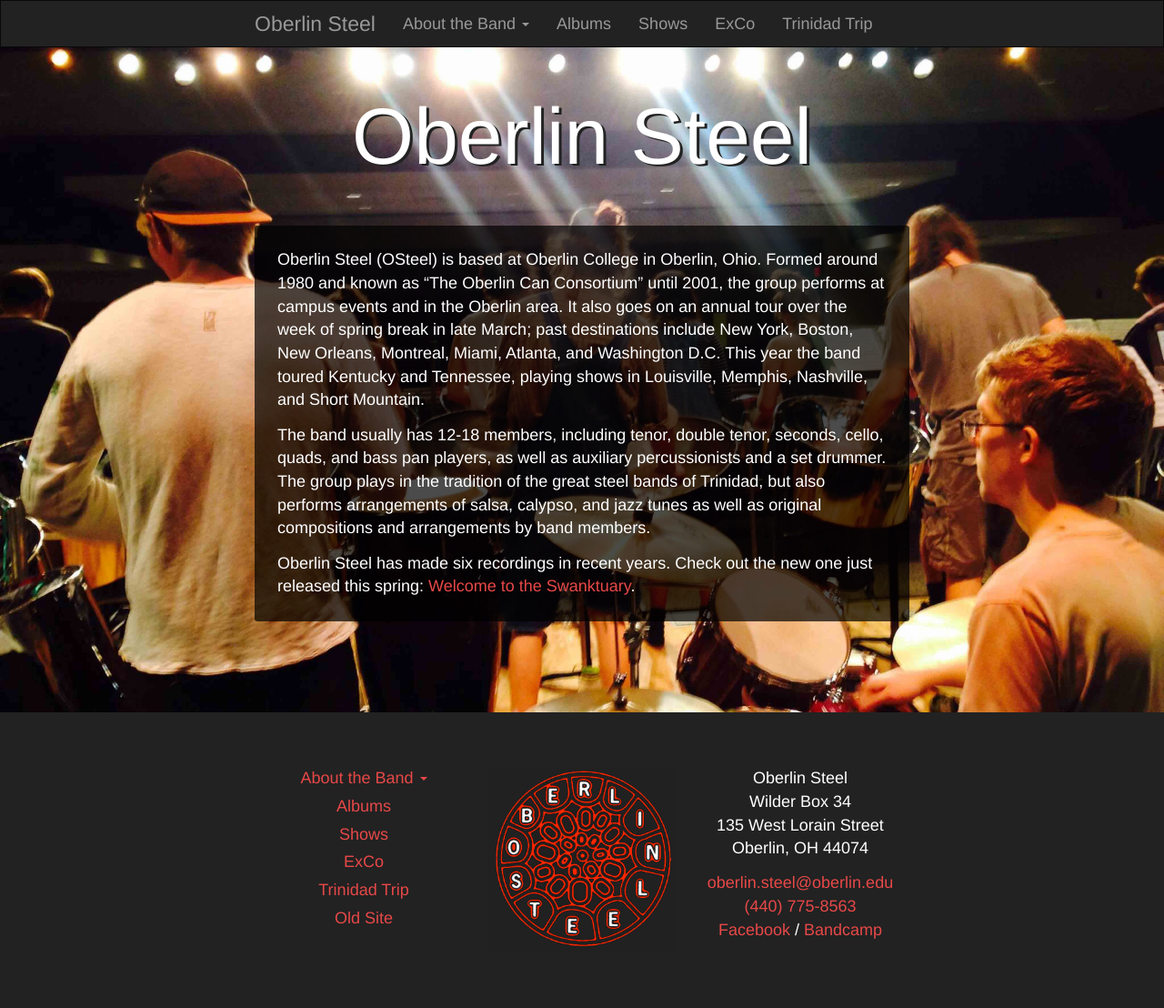
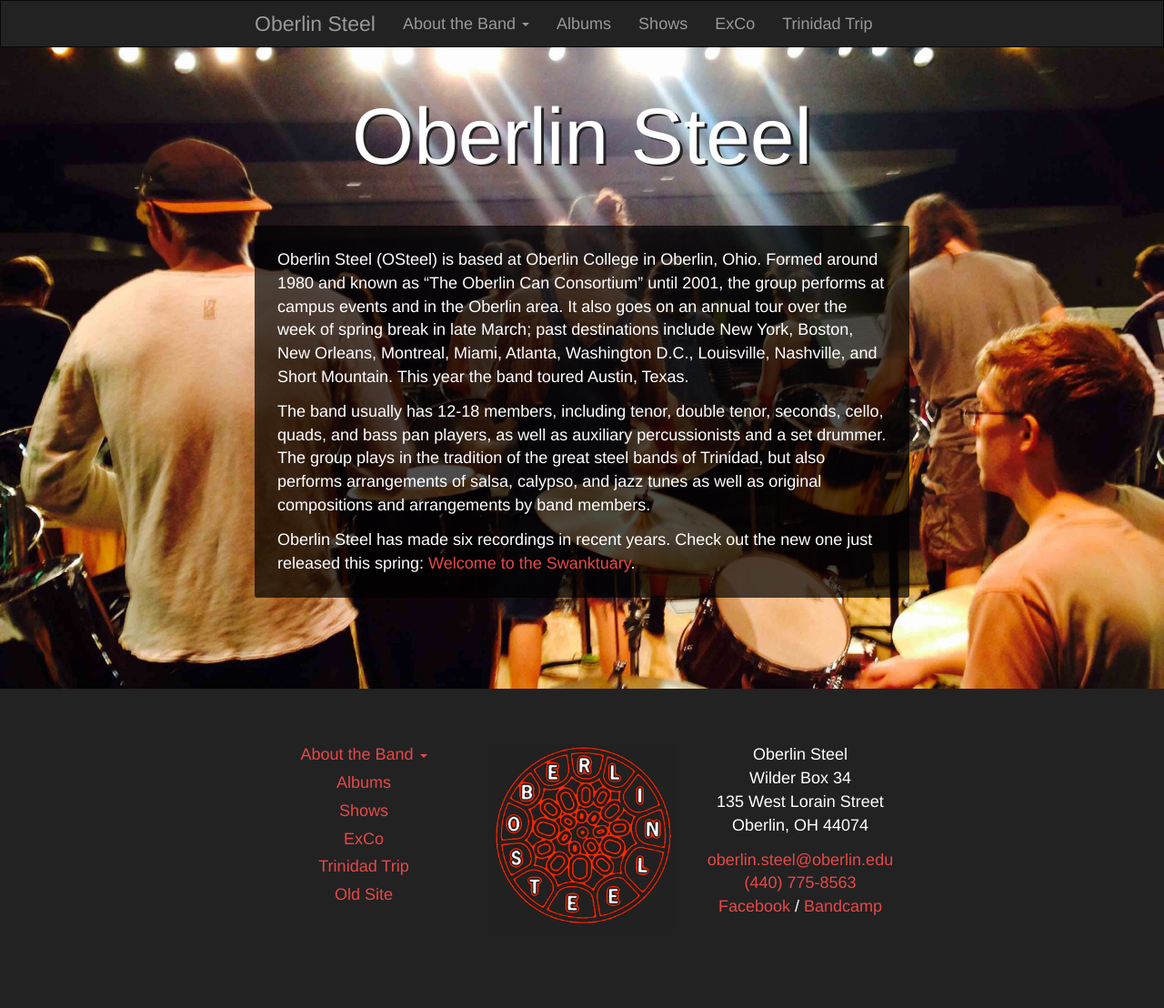
Before and after one commit to oberlinsteel/oberlinsteel.github.io, a Jekyll site: the page built from index.md, in a window 1280 px wide. Shown: the whole page at 91% size. Built offline with Jekyll 4.4.1, drawn with Linux system fonts in a browser that asks for light colours; Markdown is read by kramdown in place of the engine named in the settings; after the commit the page ends 1083 px from its top, so only the background shows below that.

Commit message:
Updated index.md

```diff
--- a/index.md
+++ b/index.md
@@ -1,11 +1,12 @@
 ---
 layout: default
-body-class: inverse
+"body-class": inverse
 bg: cover.jpg
 heading: Oberlin Steel
+published: true
 ---
 
-Oberlin Steel (OSteel) is based at Oberlin College in Oberlin, Ohio. Formed around 1980 and known as "The Oberlin Can Consortium" until 2001, the group performs at campus events and in the Oberlin area. It also goes on an annual tour over the week of spring break in late March; past destinations include New York, Boston, New Orleans, Montreal, Miami, Atlanta, and Washington D.C. This year the band toured Kentucky and Tennessee, playing shows in Louisville, Memphis, Nashville, and Short Mountain.
+Oberlin Steel (OSteel) is based at Oberlin College in Oberlin, Ohio. Formed around 1980 and known as "The Oberlin Can Consortium" until 2001, the group performs at campus events and in the Oberlin area. It also goes on an annual tour over the week of spring break in late March; past destinations include New York, Boston, New Orleans, Montreal, Miami, Atlanta, Washington D.C., Louisville, Nashville, and Short Mountain. This year the band toured Austin, Texas.
 
 The band usually has 12-18 members, including tenor, double tenor, seconds, cello, quads, and bass pan players, as well as auxiliary percussionists and a set drummer. The group plays in the tradition of the great steel bands of Trinidad, but also performs arrangements of salsa, calypso, and jazz tunes as well as original compositions and arrangements by band members.
 
```
